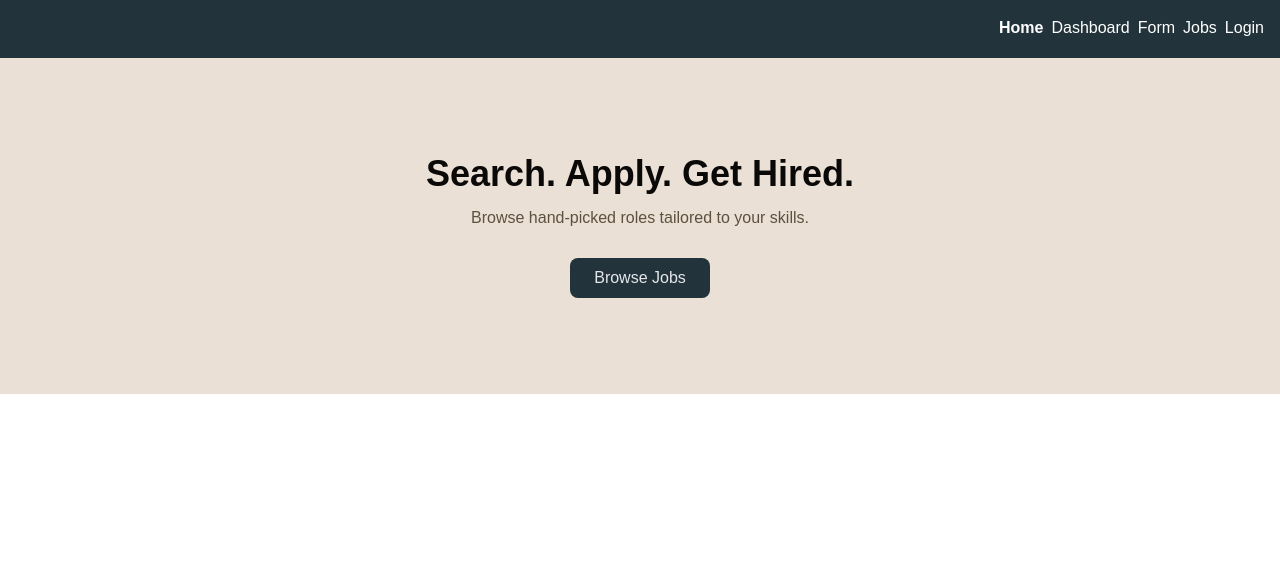
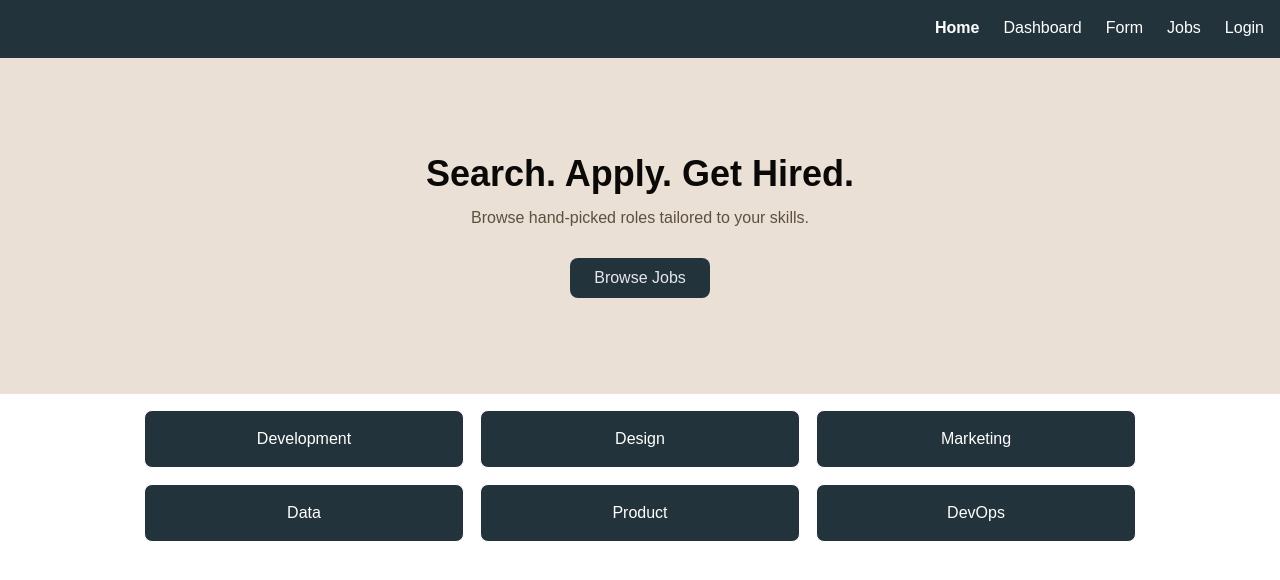
Before and after one commit to PriyanshCodes24/CODSOFT, a React (Vite) app in the folder InstaJob/client/: page / in a window 1280 px wide. Shown: the top 580 px of the page. Built offline with nearby package versions, Linux system fonts and the light colour scheme.

Commit message:
added category cards in home

```diff
--- a/InstaJob/client/src/Components/Navbar.jsx
+++ b/InstaJob/client/src/Components/Navbar.jsx
@@ -5,7 +5,14 @@ const Navbar = () => {
   const navigate = useNavigate();
 
   return (
-    <div className="flex justify-end bg-[#22333B] text-white gap-4 sm:gap-2 p-4">
+    <div className="flex justify-end bg-[#22333B] text-white gap-2 sm:gap-4 md:gap-6 p-4">
+      {/* <img
+      src="client\public\2.png"
+        className={`transition-all duration-300 cursor-pointer border-b-2 border-transparent hover:border-white ${
+          location.pathname === "/" && "font-bold"
+        }`}
+        onClick={() => navigate("/")}
+      /> */}
       <div
         className={`transition-all duration-300 cursor-pointer border-b-2 border-transparent hover:border-white ${
           location.pathname === "/" && "font-bold"
--- a/InstaJob/client/src/Pages/Home.jsx
+++ b/InstaJob/client/src/Pages/Home.jsx
@@ -1,9 +1,28 @@
 import HomeHero from "../Components/HomeHero";
 
 const Home = () => {
+  const categories = [
+    { id: "dev", label: "Development" },
+    { id: "design", label: "Design" },
+    { id: "marketing", label: "Marketing" },
+    { id: "data", label: "Data" },
+    { id: "product", label: "Product" },
+    { id: "devops", label: "DevOps" },
+  ];
   return (
     <div className="">
       <HomeHero />
+
+      <div className="max-w-5xl mx-auto grid grid-cols-1 sm:grid-cols-2 md:grid-cols-3 p-4 gap-4">
+        {categories.map((cat) => (
+          <button
+            key={cat.id}
+            className="flex flex-col items-center bg-[#22333B] hover:bg-[#233a4d] text-white rounded-lg border p-4 cursor-pointer gap-2 hover:shadow-md transition "
+          >
+            {cat.label}
+          </button>
+        ))}
+      </div>
     </div>
   );
 };
```
Also changed, not shown: InstaJob/client/public/2.png (added).
